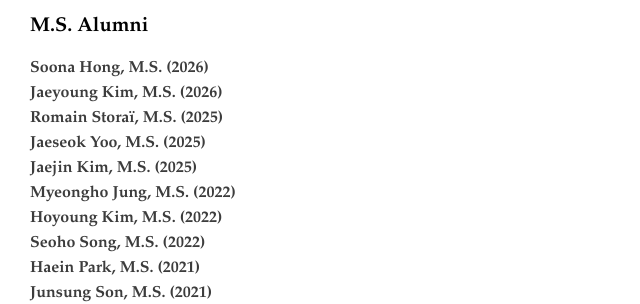
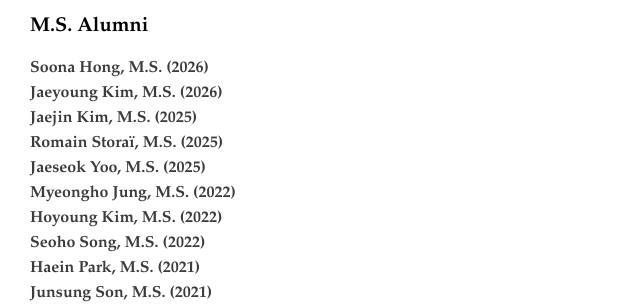
Before and after one commit to ldilab/ldilab.github.io, a Jekyll site: the page built from people.html, in a window 1280 px wide and 900 px high, scrolled down 3599 px. Shown: the part 150-454 px from the top of the window, without its empty margins (0-640 px from the left). Built offline with Jekyll 4.4.1, drawn with Linux system fonts in a browser that asks for light colours; part of the change alters nothing that is shown.

```diff
--- a/_data/alumni.yml
+++ b/_data/alumni.yml
@@ -62,14 +62,14 @@
     - name: Jaeyoung Kim
       year: 2026
       profile: kimjyoung
+    - name: Jaejin Kim
+      year: 2025
     - name: Romain Storaï
       year: 2025
       profile: storair
     - name: Jaeseok Yoo
       year: 2025
       profile: yoojs
-    - name: Jaejin Kim
-      year: 2025
       profile: kimjj
     - name: Myeongho Jung
       year: 2022
```
